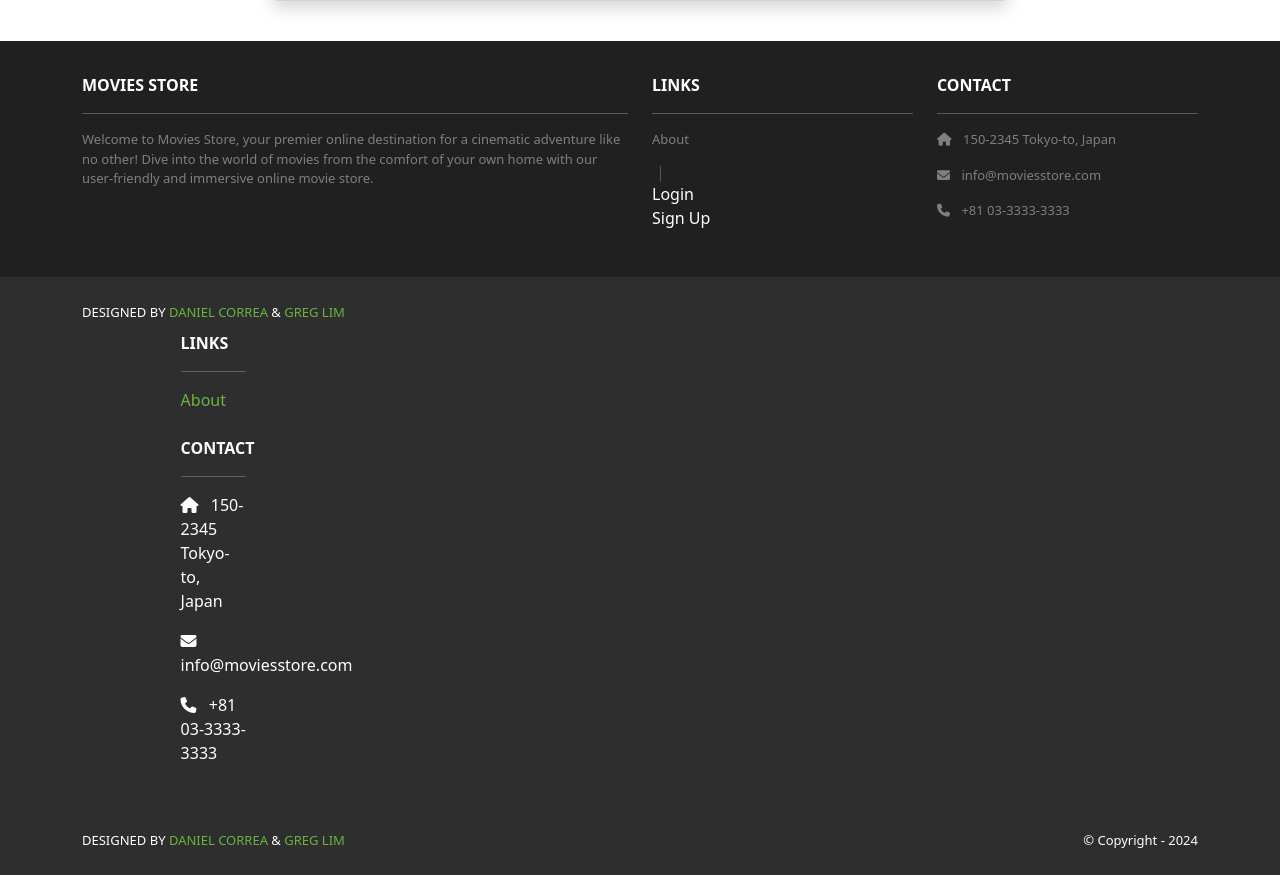
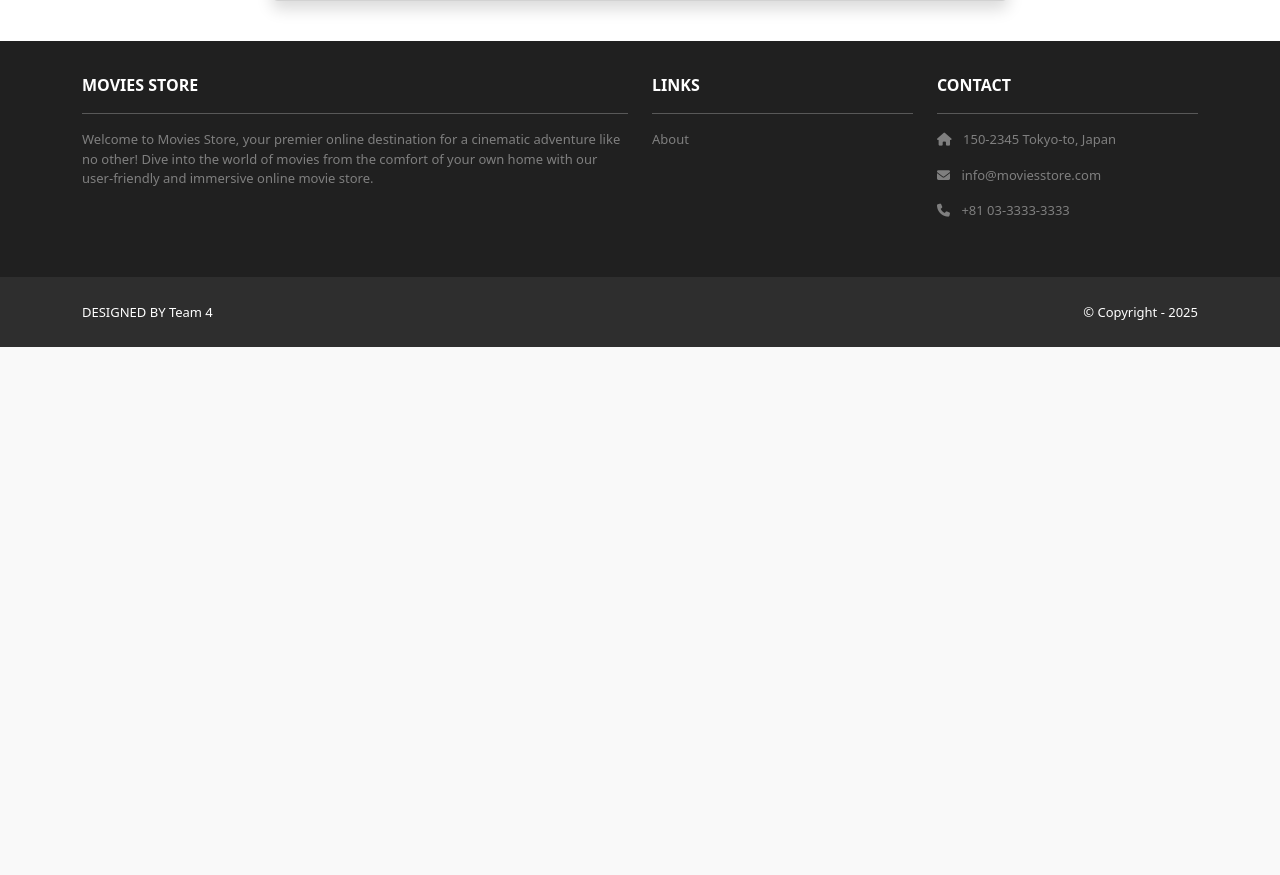
Before and after one commit to georgegoldenbank/team4MovieStore, a Django app: page /accounts/signup in a window 1280 px wide. Shown: the part 530-1405 px from the top of the page. After the commit the page ends 877 px from the top, so only its background shows below. Run offline with Django 5.2, Linux system fonts and the light colour scheme; some libraries are stand-ins or nearby versions.

Commit message:
Fixed template footer

```diff
--- a/accounts/forms.py
+++ b/accounts/forms.py
@@ -1,4 +1,3 @@
-import self
 from django.contrib.auth.forms import UserCreationForm
 from django.forms.utils import ErrorList
 from django.utils.safestring import mark_safe
--- a/moviesstore/templates/base.html
+++ b/moviesstore/templates/base.html
@@ -41,8 +41,7 @@
   </div>
 
   <!-- Footer -->
-   <!-- Footer -->
-    <section class="p-3 ms-footer d-none d-md-block">
+   <section class="p-3 ms-footer d-none d-md-block">
       <div class="container">
         <div class="row mt-3 text-white">
           <div class="col-md-6 col-lg-6 col-xl-6 mx-auto mb-4">
@@ -56,19 +55,6 @@
             <b>LINKS</b>
             <hr />
             <p><a class="nav-link" href="{% url 'home.about' %}">About</a></p>
-            <div class="vr bg-white mx-2 d-none
-              d-lg-block"></div>
-            {% if user.is_authenticated %}
-            <a class="nav-link"
-              href="{% url 'accounts.logout' %}">Logout ({{ user.username }})</a>
-            {% else %}
-            <a class="nav-link"
-              href="{% url 'accounts.login' %}">Login</a>
-            <a class="nav-link"
-              href="{% url 'accounts.signup' %}">
-              Sign Up
-            </a>
-            {% endif %}
           </div>
           <div class="col-md-3 col-lg-3 col-xl-3 mx-auto mb-4">
             <b>CONTACT</b>
@@ -78,41 +64,18 @@
             <p><i class="fas fa-phone me-2"></i> +81 03-3333-3333</p>
           </div>
         </div>
-       </div>
+      </div>
     </section>
     <section class="p-3 ms-footer-bottom bg-dark">
       <div class="container d-flex justify-content-between">
         <div class="me-5 text-white">
-          <span>DESIGNED BY <a href="https://www.x.com/danielgarax" target="_blank">DANIEL CORREA</a> &
-            <a href="https://www.x.com/greglim81" target="_blank">GREG LIM</a>
-          </span>
-        <div class="col-md-3 col-lg-3 col-xl-3 mx-auto mb-4">
-          <b>LINKS</b>
-          <hr />
-          <p><a class="nav-link" href="{% url 'home.about' %}">About</a></p>
+          <span> DESIGNED BY Team 4 </span>
         </div>
-        <div class="col-md-3 col-lg-3 col-xl-3 mx-auto mb-4">
-          <b>CONTACT</b>
-          <hr />
-          <p><i class="fas fa-home me-2"></i> 150-2345 Tokyo-to, Japan</p>
-          <p><i class="fas fa-envelope me-2"></i> info@moviesstore.com</p>
-          <p><i class="fas fa-phone me-2"></i> +81 03-3333-3333</p>
+        <div class="text-white">
+          <span>© Copyright - 2025</span>
         </div>
       </div>
-    </div>
-  </section>
-  <section class="p-3 ms-footer-bottom bg-dark">
-    <div class="container d-flex justify-content-between">
-      <div class="me-5 text-white">
-        <span>DESIGNED BY <a href="https://www.x.com/danielgarax" target="_blank">DANIEL CORREA</a> &
-          <a href="https://www.x.com/greglim81" target="_blank">GREG LIM</a>
-        </span>
-      </div>
-      <div class="text-white">
-        <span>© Copyright - 2024</span>
-      </div>
-    </div>
-  </section>
+    </section>
   <!-- Footer -->
 </body>
 
```
